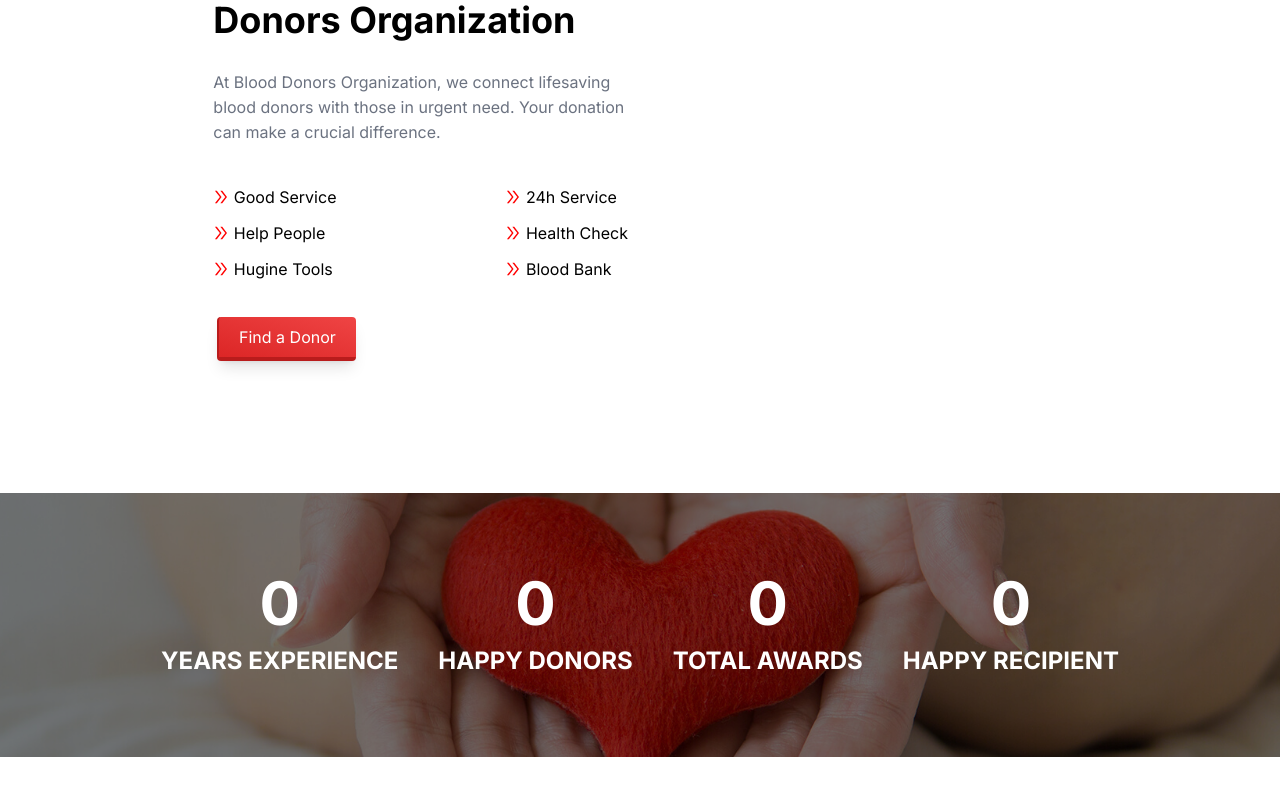
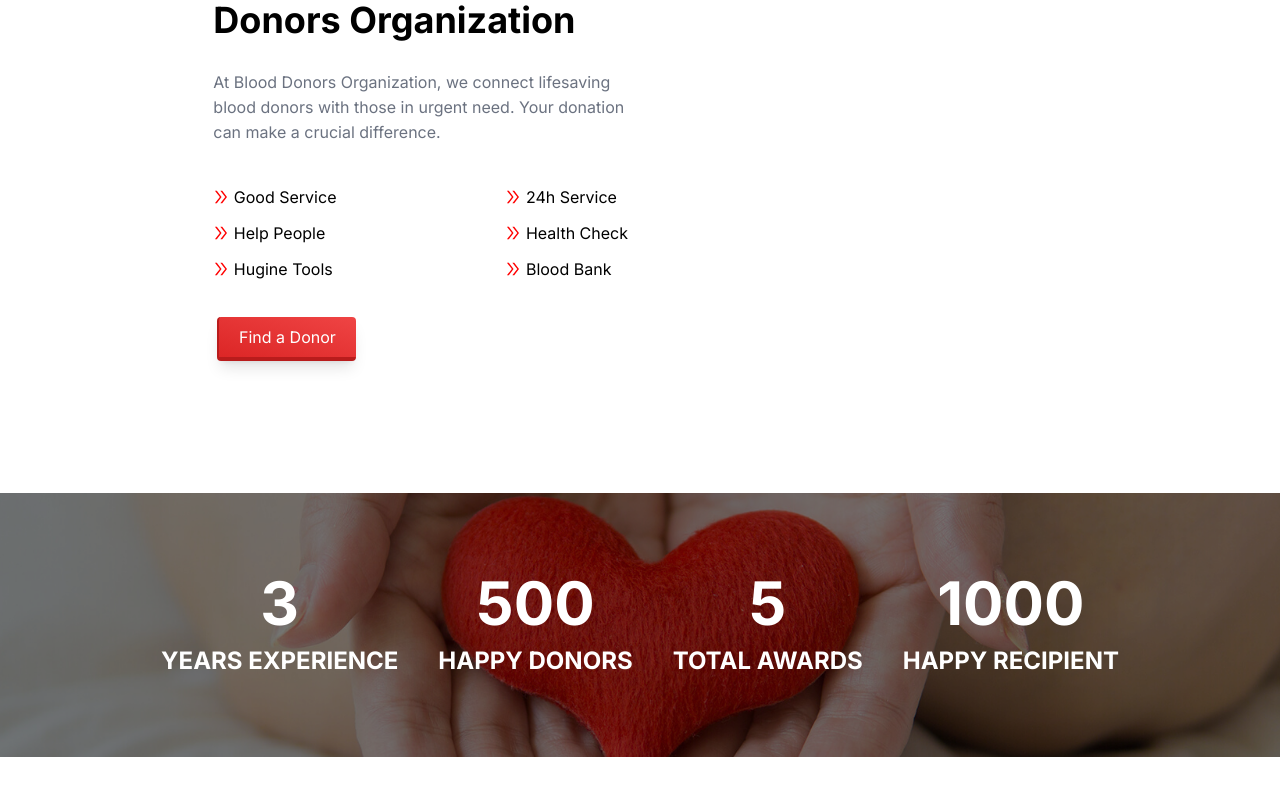
Before and after one commit to JannatunNimeNishat/blood_donation_application_client, a Next.js app: page / in a window 1280 px wide. Shown: the part 800-1595 px from the top of the page. Built offline with nearby package versions, Linux system fonts and the light colour scheme.

Commit message:
responseive design added on CountSection

```diff
--- a/src/components/ui/HomePage/CountSection/CountSection.tsx
+++ b/src/components/ui/HomePage/CountSection/CountSection.tsx
@@ -1,79 +1,38 @@
-import assets from "@/assets";
-import Image from "next/image";
+
 import countImage from "@/assets/landing_page/count.jpg";
-import {
-  TrophyOutlined,
-  UsergroupAddOutlined,
-  TeamOutlined,
-  SmileOutlined,
-} from "@ant-design/icons";
+
 const CountSection = () => {
   return (
     <div
-      className={`my-16  bg-fixed bg-cover bg-center  `}
+      className={`my-10 lg:my-16  bg-fixed bg-cover bg-center  `}
       style={{ backgroundImage: `url(${countImage.src})` }}
     >
-      <div className="flex items-center justify-between backdrop-brightness-50 h-full w-full px-24">
+      <div className="lg:flex items-center justify-between backdrop-brightness-50 h-full w-full px-16">
         <div className="text-white max-w-[1440px] mx-auto">
-          <div className="py-20 mx-auto flex items-center justify-between  gap-10  ">
+          <div className="py-20 mx-auto flex flex-col lg:flex-row items-center justify-between  gap-10  ">
             <div>
-              <h1 className="text-6xl text-center font-bold text-white">0</h1>
+              <h1 className="text-6xl text-center font-bold text-white">3</h1>
               <p className="mt-3 text-2xl font-bold">YEARS EXPERIENCE</p>
             </div>
             <div>
-              <h1 className="text-6xl text-center font-bold text-white">0</h1>
+              <h1 className="text-6xl text-center font-bold text-white">500</h1>
               <p className="mt-3 text-2xl font-bold">HAPPY DONORS</p>
             </div>
             <div>
-              <h1 className="text-6xl text-center font-bold text-white">0</h1>
+              <h1 className="text-6xl text-center font-bold text-white">5</h1>
               <p className="mt-3 text-2xl font-bold">TOTAL AWARDS</p>
             </div>
             <div>
-              <h1 className="text-6xl text-center font-bold text-white">0</h1>
+              <h1 className="text-6xl text-center font-bold text-white">1000</h1>
               <p className="mt-3 text-2xl font-bold">HAPPY RECIPIENT</p>
             </div>
           </div>
         </div>
       </div>
 
-      {/* <Link href='https://www.youtube.com/watch?v=ij8pX9SE9h8&ab_channel=Universit%C3%A9deLausanne'>
-                        <Lottie className='mt-12 h-[150px] w-[150px]' animationData={play_btn} loop={true} />
-                    </Link> */}
+
     </div>
   );
 };
 
 export default CountSection;
-
-/*
-
-{/* <div className="relative bg-cover my-16 "
-        style={{backgroundImage: `url(${countImage.src})`, }}>
-            <div className="backdrop-brightness-50">
-
-
-            <div className="max-w-[1440px] mx-auto ">
-       <div className="absolute inset-0 bg-black bg-opacity-50 "></div>
-
-       <div className="w-8/12 py-16 mx-auto flex items-center justify-between   ">
-        <div>
-            <h1 className="text-6xl text-center font-bold text-white">0</h1>
-            <p className="mt-3 text-2xl font-bold">YEARS EXPERIENCE</p>
-        </div>
-        <div>
-            <h1 className="text-6xl text-center font-bold text-white">0</h1>
-            <p className="mt-3 text-2xl font-bold">HAPPY DONORS</p>
-        </div>
-        <div>
-            <h1 className="text-6xl text-center font-bold text-white">0</h1>
-            <p className="mt-3 text-2xl font-bold">TOTAL AWARDS</p>
-        </div>
-        <div>
-            <h1 className="text-6xl text-center font-bold text-white">0</h1>
-            <p className="mt-3 text-2xl font-bold">HAPPY RECIPIENT</p>
-        </div>
-        </div>
-       </div>
-            </div>
-   </div>
-*/
```
